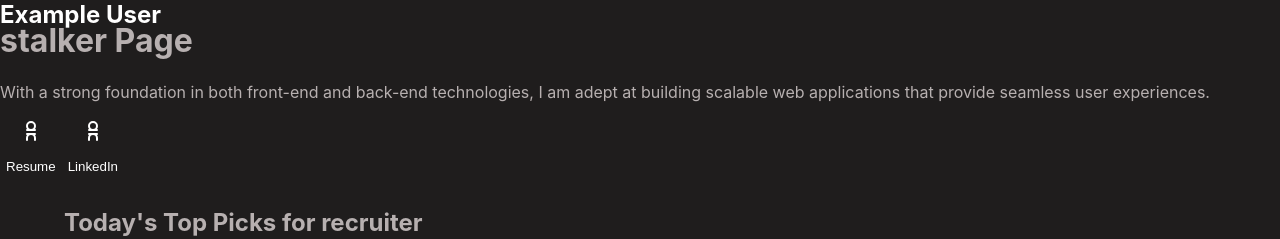
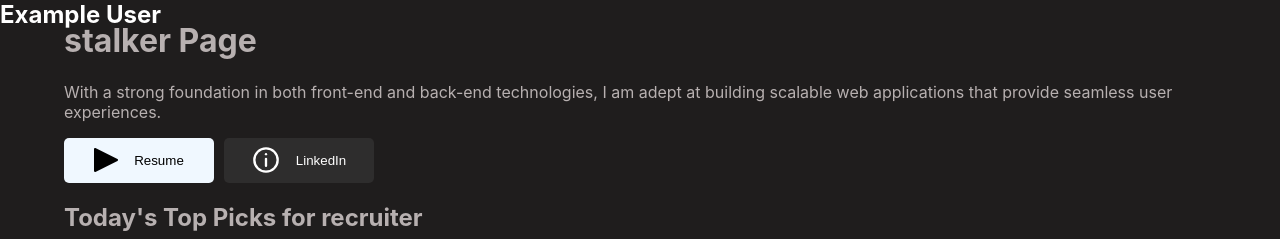
Before and after one commit to Thipak/portfolio-netflix, a React (Create React App) app: page /profile/stalker in a window 1280 px wide. Shown: the top 239 px of the page. Built offline with nearby package versions, Linux system fonts and the light colour scheme.

Commit message:
resume button

```diff
--- a/src/components/profile/profile.jsx
+++ b/src/components/profile/profile.jsx
@@ -10,24 +10,33 @@ export function Profile({ page }) {
         <div className="profile">
             <h1>{page} Page</h1>
             <p>{data.profile.descriptionLarge}</p>
-            <button onClick={() => window.open(data.profile.resumeURL, "_blank")} className="btn  resume-button">
-                <svg xmlns="http://www.w3.org/2000/svg" width="24" height="24" viewBox="0 0 24 24" fill="none" stroke="currentColor" strokeWidth="2" strokeLinecap="round" strokeLinejoin="round">
-                    <path d="M16 21v-2a4 4 0 0 0-8 0v2" />
-                    <circle cx="12" cy="7" r="4" />
-                    <line x1="8" y1="11" x2="16" y2="11" />
-                    <line x1="8" y1="15" x2="16" y2="15" />
-                </svg>
-                <p>Resume</p>
-            </button>
-            <button onClick={() => window.open(data.profile.contact.socials.linkedin.url, "_blank")} className="btn linkedin-button">
-                <svg xmlns="http://www.w3.org/2000/svg" width="24" height="24" viewBox="0 0 24 24" fill="none" stroke="currentColor" strokeWidth="2" strokeLinecap="round" strokeLinejoin="round">
-                    <path d="M16 21v-2a4 4 0 0 0-8 0v2" />
-                    <circle cx="12" cy="7" r="4" />
-                    <line x1="8" y1="11" x2="16" y2="11" />
-                    <line x1="8" y1="15" x2="16" y2="15" />
-                </svg>
-                <p>LinkedIn</p>
-            </button>
+            <div className="profile-button-group">
+                <button onClick={() => window.open(data.profile.resumeURL, "_blank")} className="profile-button  resume-button">
+                    <svg fill="#000000" height="24" width="24" version="1.1" id="Layer_1" xmlns="http://www.w3.org/2000/svg" viewBox="0 0 512 512">
+                    <g>
+                        <g>
+                            <path d="M500.203,236.907L30.869,2.24c-6.613-3.285-14.443-2.944-20.736,0.939C3.84,7.083,0,13.931,0,21.333v469.333    c0,7.403,3.84,14.251,10.133,18.155c3.413,2.112,7.296,3.179,11.2,3.179c3.264,0,6.528-0.747,9.536-2.24l469.333-234.667    C507.435,271.467,512,264.085,512,256S507.435,240.533,500.203,236.907z"/>
+                        </g>
+                    </g>
+                    </svg>
+                    <p className="profile-button-text">Resume</p>
+                </button>
+                <button onClick={() => window.open(data.profile.contact.socials.linkedin.url, "_blank")} className="profile-button linkedin-button">
+                    <svg width="28" height="28" viewBox="0 0 48 48" xmlns="http://www.w3.org/2000/svg" fill="white">
+                        <g id="Layer_2" data-name="Layer 2">
+                            <g id="invisible_box" data-name="invisible box">
+                                <rect width="48" height="48" fill="none"/>
+                            </g>
+                            <g id="icons_Q2" data-name="icons Q2">
+                                <path d="M24,2A22,22,0,1,0,46,24,21.9,21.9,0,0,0,24,2Zm0,40A18,18,0,1,1,42,24,18.1,18.1,0,0,1,24,42Z"/>
+                                <path d="M24,20a2,2,0,0,0-2,2V34a2,2,0,0,0,4,0V22A2,2,0,0,0,24,20Z"/>
+                                <circle cx="24" cy="14" r="2"/>
+                            </g>
+                        </g>
+                    </svg>
+                    <p className="profile-button-text">LinkedIn</p>
+                </button>
+            </div>
             <ItemList
                 heading="Today's Top Picks for recruiter"
                 type={page}
--- a/src/components/profile/profile.styles.css
+++ b/src/components/profile/profile.styles.css
@@ -0,0 +1,32 @@
+.profile {
+    width: 90vw;
+    margin: auto;
+}
+
+.profile-button-group {
+    display: flex;
+    height: 45px;
+    gap: 10px;
+}
+
+.profile-button {
+    display: flex;
+    align-items: center;
+    justify-content: center;
+    width: 150px;
+    padding: 10px;
+    gap: 1rem;
+    border-radius: 5px;
+}
+
+.resume-button {
+    background-color: aliceblue;
+
+    p {
+        color: black;
+    }
+}
+
+.linkedin-button {
+    background-color: rgba(183, 183, 183, 0.1);
+}
```
Also changed, not shown: src/components/profile/play-button.svg (added).
